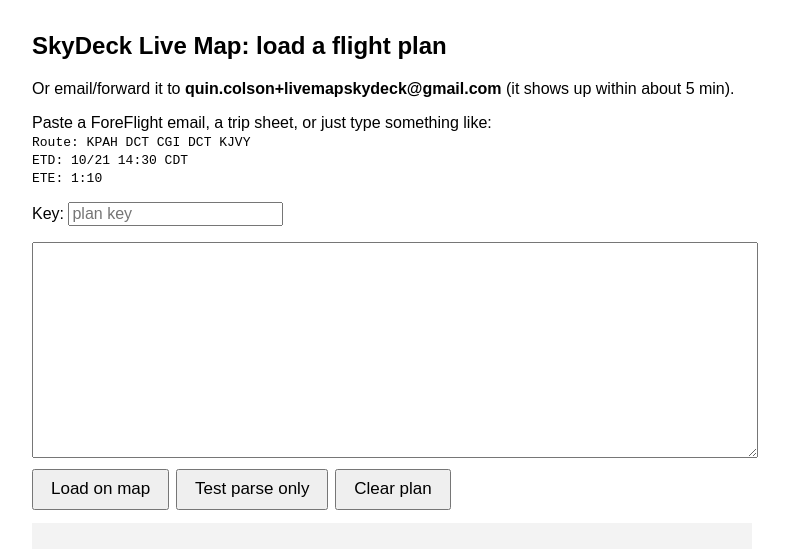
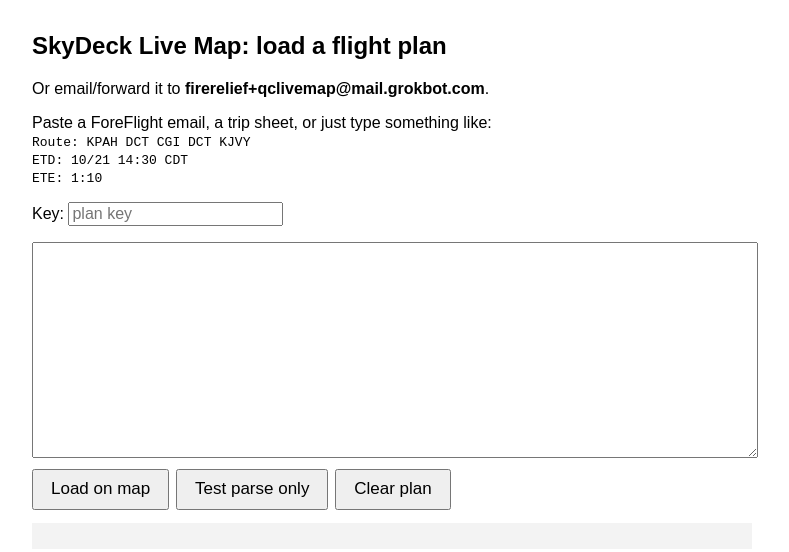
Before and after one commit to quincolson-maker/skydeck-livemap, a website: page public/plan.html in a window 1280 px wide. Shown: the whole page, without its empty margins (248-1037 px from the left). Drawn offline with Linux system fonts and the light colour scheme.

Commit message:
Flight-plan address: firerelief+qclivemap@mail.grokbot.com

```diff
--- a/public/plan.html
+++ b/public/plan.html
@@ -1,7 +1,7 @@
 <!doctype html><html><head><meta charset="utf-8"><meta name="viewport" content="width=device-width,initial-scale=1"><title>SkyDeck Live Map – Plan</title>
 <style>body{font-family:Arial,sans-serif;max-width:720px;margin:2em auto;padding:0 1em}textarea{width:100%;height:14em;font:15px monospace}button{font-size:17px;padding:.5em 1em;margin:.4em .4em 0 0}pre{background:#f3f3f3;padding:1em;white-space:pre-wrap}</style></head><body>
 <h2>SkyDeck Live Map: load a flight plan</h2>
-<p>Or email/forward it to <b>quin.colson+livemapskydeck@gmail.com</b> (it shows up within about 5 min).</p>
+<p>Or email/forward it to <b>firerelief+qclivemap@mail.grokbot.com</b>.</p>
 <p>Paste a ForeFlight email, a trip sheet, or just type something like:<br><code>Route: KPAH DCT CGI DCT KJVY<br>ETD: 10/21 14:30 CDT<br>ETE: 1:10</code></p>
 <p>Key: <input id="k" placeholder="plan key" style="font-size:16px"></p>
 <textarea id="t"></textarea><br><button onclick="go(0)">Load on map</button><button onclick="go(1)">Test parse only</button><button onclick="clr()">Clear plan</button>
```
Also changed, not shown: README.md.
